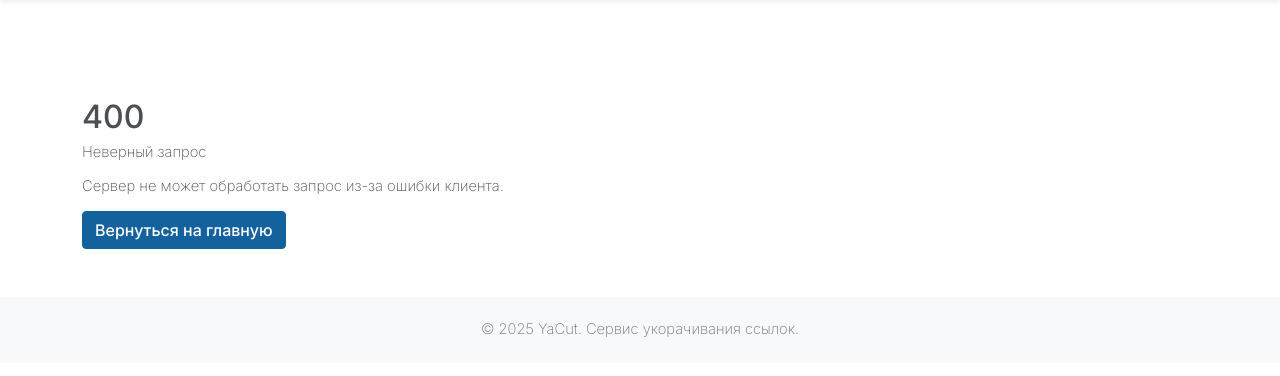
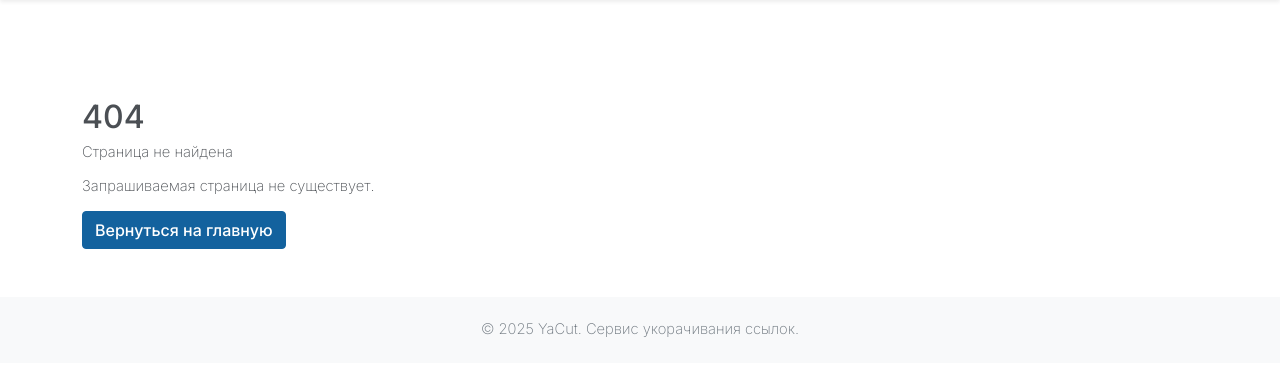
Before and after one commit to MaksZakharov/async-yacut, a Flask app: template yacut/templates/404.html in a window 1280 px wide. Shown: the part 82-458 px from the top of the page. Run offline with Flask 3, Linux system fonts and the light colour scheme; the template is opened without the code that fills it, so the values that code supplies are empty; some libraries are stand-ins or nearby versions.

Commit message:
after review

```diff
--- a/yacut/constants.py
+++ b/yacut/constants.py
@@ -14,7 +14,7 @@ FORBIDDEN_SHORT = 'files'
 RESERVED_SHORT_IDS = {'files'}
 
 # --- Тексты ошибок ---
-ERR_INVALID_CUSTOM_ID = 'Указано недопустимое имя для короткой ссылки.'
+ERR_INVALID_CUSTOM_ID = 'Указано недопустимое имя для короткой ссылки'
 ERR_REQUIRED_URL = '"url" является обязательным полем!'
 ERR_CUSTOM_ID_TAKEN = (
     'Предложенный вариант короткой ссылки уже существует.'
--- a/yacut/models.py
+++ b/yacut/models.py
@@ -61,7 +61,7 @@ class URLMap(db.Model):
             if (custom_id == FORBIDDEN_SHORT
                     or not re.fullmatch(SHORT_ID_PATTERN, custom_id)):
                 raise ValueError(
-                    'Указано недопустимое имя для короткой ссылки.'
+                    'Указано недопустимое имя для короткой ссылки'
                 )
             if URLMap.query.filter_by(short=custom_id).first():
                 raise ValueError(
--- a/yacut/templates/404.html
+++ b/yacut/templates/404.html
@@ -1,14 +1,14 @@
 {% extends "base.html" %}
 
 {% block title %}
-  Ошибка 400 — YaCut
+  Ошибка 404 — YaCut
 {% endblock %}
 
 {% block content %}
   <div class="error-page">
-    <h2>400</h2>
-    <p>Неверный запрос</p>
-    <p>{{ error_message or "Сервер не может обработать запрос из-за ошибки клиента." }}</p>
+    <h2>404</h2>
+    <p>Страница не найдена</p>
+    <p>{{ error_message or "Запрашиваемая страница не существует." }}</p>
     <a href="{{ url_for('main.index') }}" class="btn btn-primary">
       Вернуться на главную
     </a>
--- a/yacut/views.py
+++ b/yacut/views.py
@@ -6,6 +6,7 @@ from io import BytesIO
 
 import requests
 from flask import (
+    abort,
     Blueprint,
     current_app,
     flash,
@@ -115,8 +116,7 @@ def redirect_to_original(short_id):
     """Переадресует по короткой ссылке или выдаёт файл с Яндекс.Диска."""
     url_map = URLMap.get_by_short(short_id)
     if not url_map:
-        flash('Указанный id не найден.')
-        return redirect(url_for('main.index'))
+        abort(HTTPStatus.NOT_FOUND)
 
     original = url_map.original
     is_disk_path = original.startswith('/') or original.startswith('app:/')
```
